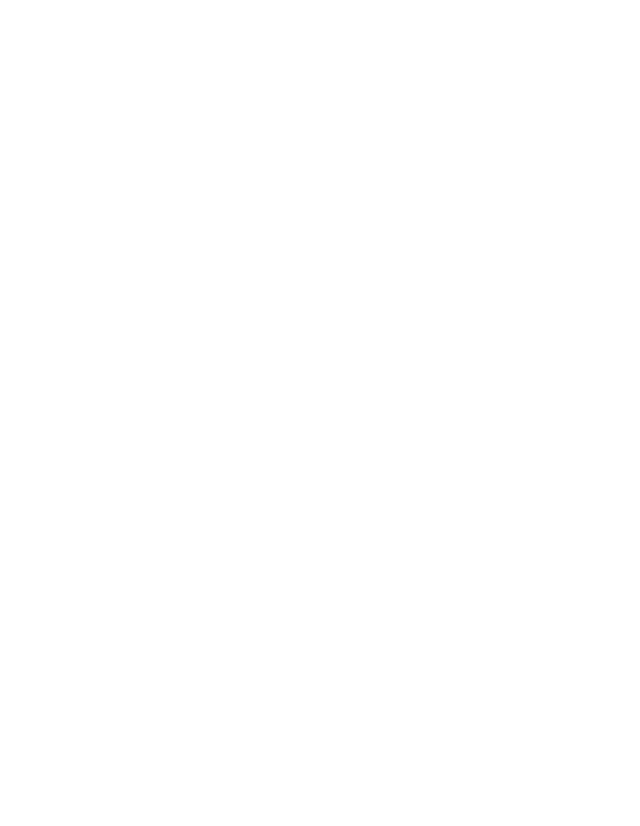
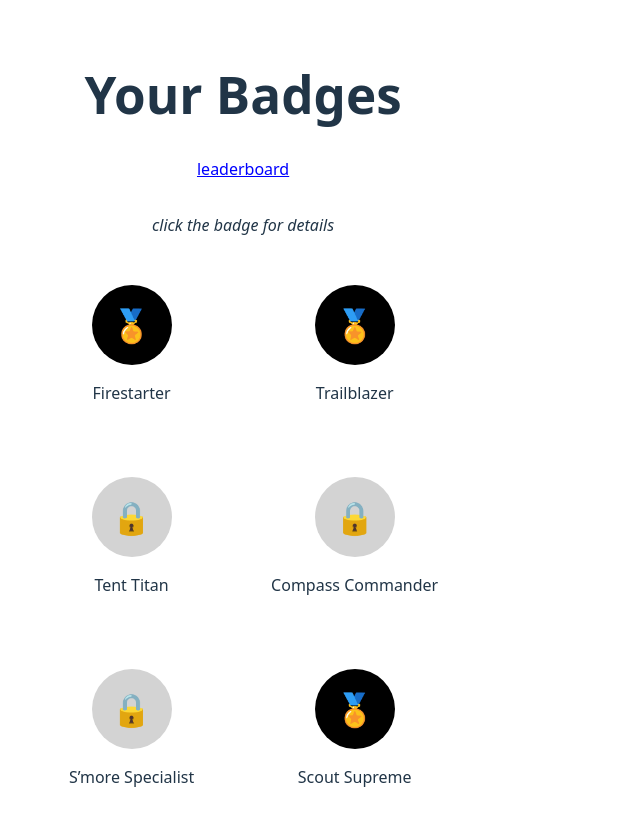
Before and after one commit to nksacayan/badge-collector, a React (Vite) app in the folder frontend/: page /badges in a window 1280 px wide. Before the commit this address had no page. Shown: the top 826 px of the page, without its empty margins (0-640 px from the left). Before the commit the page ends 800 px from the top, so only its background shows below. Built offline with nearby package versions, Linux system fonts and the light colour scheme.

Commit message:
Creates badge gallery

```diff
--- a/frontend/src/App.jsx
+++ b/frontend/src/App.jsx
@@ -1,3 +1,4 @@
+import BadgeGallery from './pages/BadgeGallery';
 import WelcomePage from './pages/WelcomePage';
 import { BrowserRouter, Routes, Route } from "react-router";
 
@@ -6,6 +7,7 @@
     <BrowserRouter>
       <Routes>
         <Route path="/" element={<WelcomePage />} />
+        <Route path="/badges" element={<BadgeGallery />} />
       </Routes>
     </BrowserRouter>
   );
--- /dev/null
+++ b/frontend/src/components/BadgeCard.css
@@ -0,0 +1,32 @@
+.badge-card {
+	cursor: pointer;
+	text-align: center;
+	padding: 1rem;
+	border-radius: 8px;
+	transition: transform 0.2s;
+}
+
+.badge-card:hover {
+	transform: scale(1.05);
+}
+
+.badge-circle {
+	width: 80px;
+	height: 80px;
+	margin: 0 auto 0.5rem;
+	border-radius: 50%;
+	font-size: 2rem;
+	display: flex;
+	align-items: center;
+	justify-content: center;
+}
+
+.earned .badge-circle {
+	background-color: black;
+	color: white;
+}
+
+.locked .badge-circle {
+	background-color: lightgray;
+	color: gray;
+}
--- /dev/null
+++ b/frontend/src/components/BadgeCard.jsx
@@ -0,0 +1,22 @@
+import './BadgeCard.css';
+
+const BadgeCard = ({ badge }) => {
+	const handleClick = () => {
+		alert(`Badge: ${badge.name}`);
+		// Later: navigate to /badge/:id or open modal
+	};
+
+	return (
+		<div
+			className={`badge-card ${badge.earned ? 'earned' : 'locked'}`}
+			onClick={handleClick}
+		>
+			<div className="badge-circle">
+				{badge.earned ? '🏅' : '🔒'}
+			</div>
+			<p>{badge.name}</p>
+		</div>
+	);
+};
+
+export default BadgeCard;
--- /dev/null
+++ b/frontend/src/pages/BadgeGallery.css
@@ -0,0 +1,18 @@
+.gallery-container {
+	text-align: center;
+	padding: 2rem;
+}
+
+.leaderboard-link {
+	color: blue;
+	text-decoration: underline;
+	margin-bottom: 1rem;
+	display: inline-block;
+}
+
+.badge-grid {
+	display: grid;
+	grid-template-columns: repeat(2, 1fr);
+	gap: 1.5rem;
+	margin-top: 2rem;
+}
--- /dev/null
+++ b/frontend/src/pages/BadgeGallery.jsx
@@ -0,0 +1,30 @@
+import { Link } from 'react-router';
+import BadgeCard from '../components/BadgeCard';
+import './BadgeGallery.css';
+
+const mockBadges = [
+	{ id: 1, name: 'Firestarter', earned: true },
+	{ id: 2, name: 'Trailblazer', earned: true },
+	{ id: 3, name: 'Tent Titan', earned: false },
+	{ id: 4, name: 'Compass Commander', earned: false },
+	{ id: 5, name: 'S’more Specialist', earned: false },
+	{ id: 6, name: 'Scout Supreme', earned: true },
+];
+
+const BadgeGallery = () => {
+	return (
+		<div className="gallery-container">
+			<h1>Your Badges</h1>
+			<Link to="/leaderboard" className="leaderboard-link">leaderboard</Link>
+			<p><em>click the badge for details</em></p>
+
+			<div className="badge-grid">
+				{mockBadges.map(badge => (
+					<BadgeCard key={badge.id} badge={badge} />
+				))}
+			</div>
+		</div>
+	);
+};
+
+export default BadgeGallery;
--- a/frontend/src/pages/WelcomePage.jsx
+++ b/frontend/src/pages/WelcomePage.jsx
@@ -1,15 +1,16 @@
 import { useState } from 'react';
+import { useNavigate } from "react-router";
 import './WelcomePage.css';
 
 const WelcomePage = () => {
 	const [name, setName] = useState('');
+	let navigate = useNavigate();
 
 	const handleSubmit = () => {
-		if (name.trim()) {
-			// Save name to localStorage or context (for now)
-			localStorage.setItem('username', name);
-			// navigate('/badges');
-		}
+		// if (name.trim()) {
+		// 	localStorage.setItem('username', name);
+		// }
+		navigate('/badges');
 	};
 
 	return (
```
